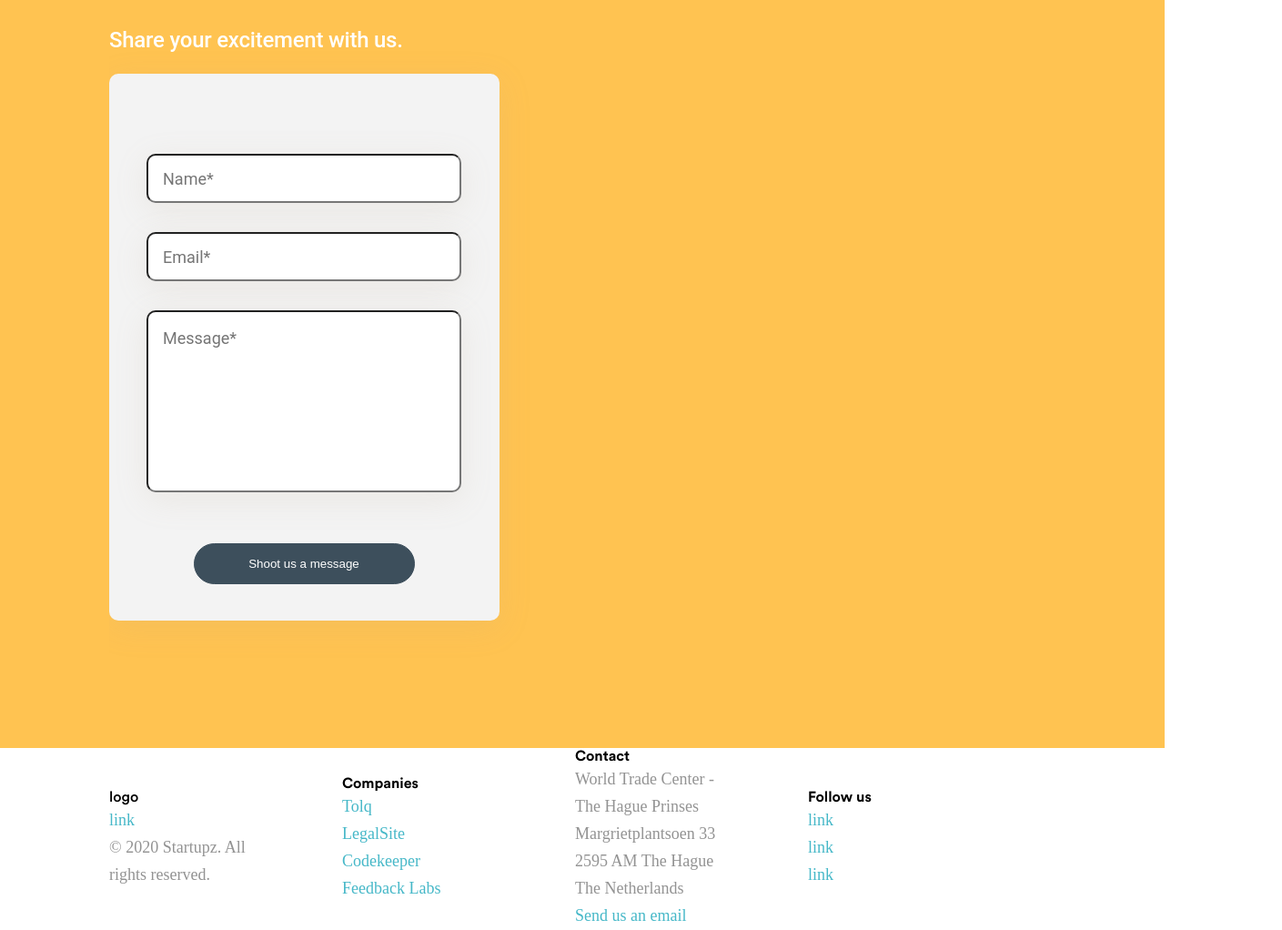
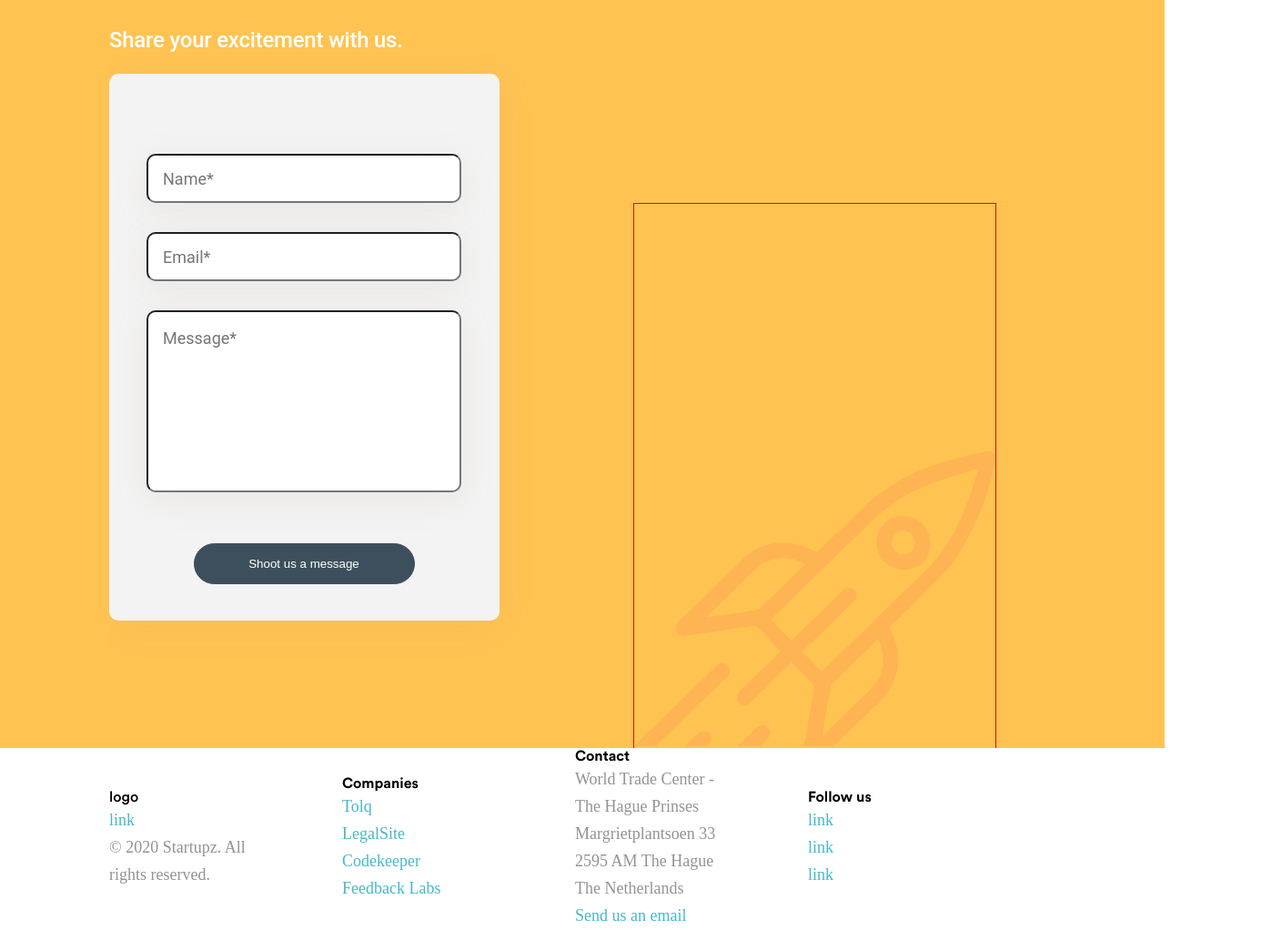
Before and after one commit to grombor/Startupz, a plain HTML site: page index.html in a window 1280 px wide. Shown: the part 5320-6342 px from the top of the page at 91% size, 1409 px wide, since content can reach past the window. Drawn offline with Linux system fonts and the light colour scheme; files whose address does not match are found by name.

Commit message:
added contact-form

```diff
--- a/src/styles.css
+++ b/src/styles.css
@@ -599,17 +599,21 @@ section p {
   background: var(--secondary-yellow, #ffc351);
 }
 
-.contact-form::before {
-  content: "sex";
+.contact-form-card::before {
+  content: "";
   position: absolute;
   right: 65px;
-  /* top: 217px; */
+  bottom: -270px;
   display: block;
   width: 399.459px;
 height: 868.551px;
-transform: rotate(30.804deg);
-background-image: url("./images/contact-formbackground.png");
+/* transform: rotate(30.804deg); */
+background-image: url("./images/contact-form-background.png");
+background-size: contain;
+background-repeat: no-repeat;
+background-position: center;
 z-index: 2;
+border: 1px solid red;
 }
 
 .contact-form h2 {
```
Also changed, not shown: index.html (+0 -2 lines).
